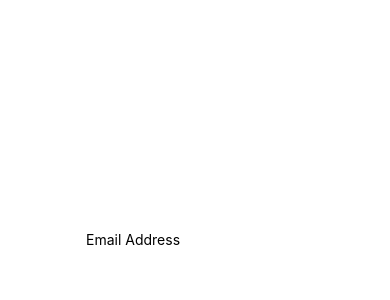
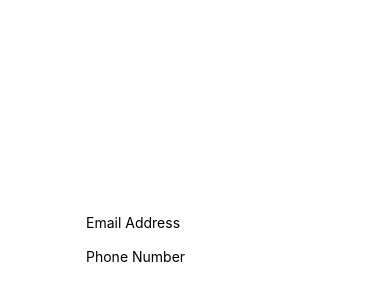
Before and after one commit to hanyi-zhou/CS5520-Sp24-Assignment2-ActivityTrackerApp, a React Native app: screen / in a window 390 px wide. Shown: the part 174-474 px from the top of the page. Built offline with nearby package versions, Linux system fonts and the light colour scheme.

Commit message:
add InvalidEmailText and validate function, add PhoneNumberInput, add InvalidPhoneNumberText and validate function

```diff
--- a/components/EmailInput.js
+++ b/components/EmailInput.js
@@ -3,8 +3,6 @@ import React from "react";
 
 // The EmailInput component is a controlled component that takes
 // in a value and a function to handle the change of the value.
-// The value is the email address and the function is the handler
-// for the change event.
 export default function EmailInput({ value, onEmailChange }) {
   function changeEmailHandler(email) {
     onEmailChange(email);
--- /dev/null
+++ b/components/InvalidEmailText.js
@@ -0,0 +1,14 @@
+import { StyleSheet, Text, View } from "react-native";
+import React from "react";
+
+// The InvalidEmailText component is a simple component that
+// displays a message to the user when the email address is invalid.
+export default function InvalidEmailText() {
+  return (
+    <View>
+      <Text>Please enter a valid email address.</Text>
+    </View>
+  );
+}
+
+const styles = StyleSheet.create({});
--- /dev/null
+++ b/components/PhoneNumberInput.js
@@ -0,0 +1,22 @@
+import { StyleSheet, Text, TextInput, View } from "react-native";
+import React from "react";
+
+// The PhoneNumberInput component is a controlled component that takes
+// in a value and a function to handle the change of the value.
+export default function PhoneNumberInput({ value, onPhoneNumberChange }) {
+  function changePhoneNumberHandler(phoneNumber) {
+    onPhoneNumberChange(phoneNumber);
+  }
+  return (
+    <View>
+      <TextInput
+        value={value}
+        onChangeText={changePhoneNumberHandler}
+        keyboardType="numeric"
+        maxLength={10}
+      />
+    </View>
+  );
+}
+
+const styles = StyleSheet.create({});
--- a/screens/Start.js
+++ b/screens/Start.js
@@ -1,12 +1,34 @@
 import { StyleSheet, Text, View, NameInput } from "react-native";
 import React from "react";
 import EmailInput from "../components/EmailInput";
+import InvalidEmailText from "../components/InvalidEmailText";
+import PhoneNumberInput from "../components/PhoneNumberInput";
 
 export default function Start() {
   const [email, setEmail] = React.useState("");
+  const [emailError, setEmailError] = React.useState(false);
+  const [phoneNumber, setPhoneNumber] = React.useState("");
+  const [phoneNumberError, setPhoneNumberError] = React.useState(false);
 
   function handleEmailChange(email) {
     setEmail(email);
+  }
+
+  function validateEmailInput(email) {
+    if (email.length === 0 || !email.includes("@") || !email.includes(".")) {
+      setEmailError(true);
+    }
+  }
+
+  function handlePhoneNumberChange(phoneNumber) {
+    setPhoneNumber(phoneNumber);
+  }
+
+  function validatePhoneNumberInput(phoneNumber) {
+    const isNumber = /^[0-9]+$/.test(phoneNumber);
+    if (!isNumber || phoneNumber.length === 0 || phoneNumber.length < 10) {
+      setPhoneNumberError(true);
+    }
   }
 
   return (
@@ -15,7 +37,14 @@ export default function Start() {
         <Text>Email Address</Text>
         <EmailInput value={email} onEmailChange={handleEmailChange} />
       </View>
-      <View></View>
+      <View>{emailError ? <InvalidEmailText /> : null}</View>
+      <View>
+        <Text>Phone Number</Text>
+        <PhoneNumberInput
+          value={phoneNumber}
+          onPhoneNumberChange={handlePhoneNumberChange}
+        />
+      </View>
     </View>
   );
 }
```
Also changed, not shown: components/InvalidPhoneNumberText.js (added, +14 -0 lines).
